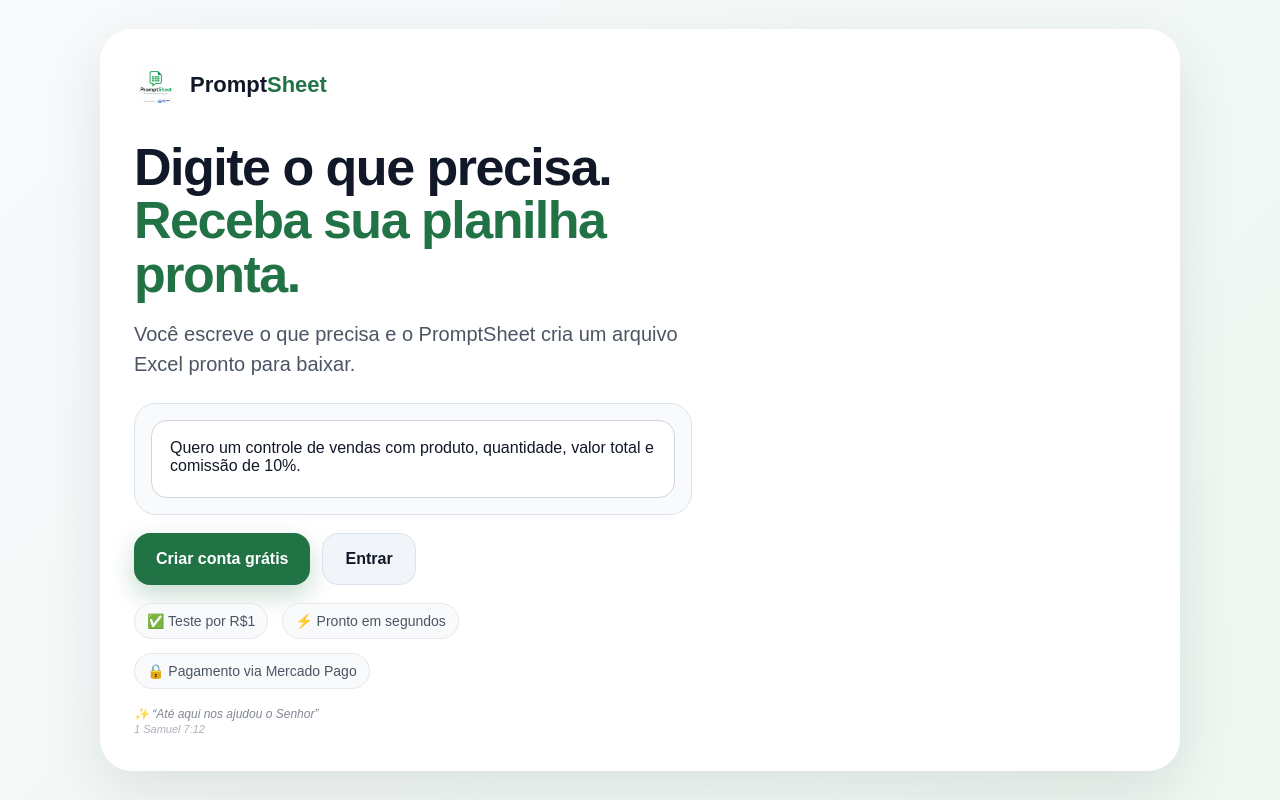
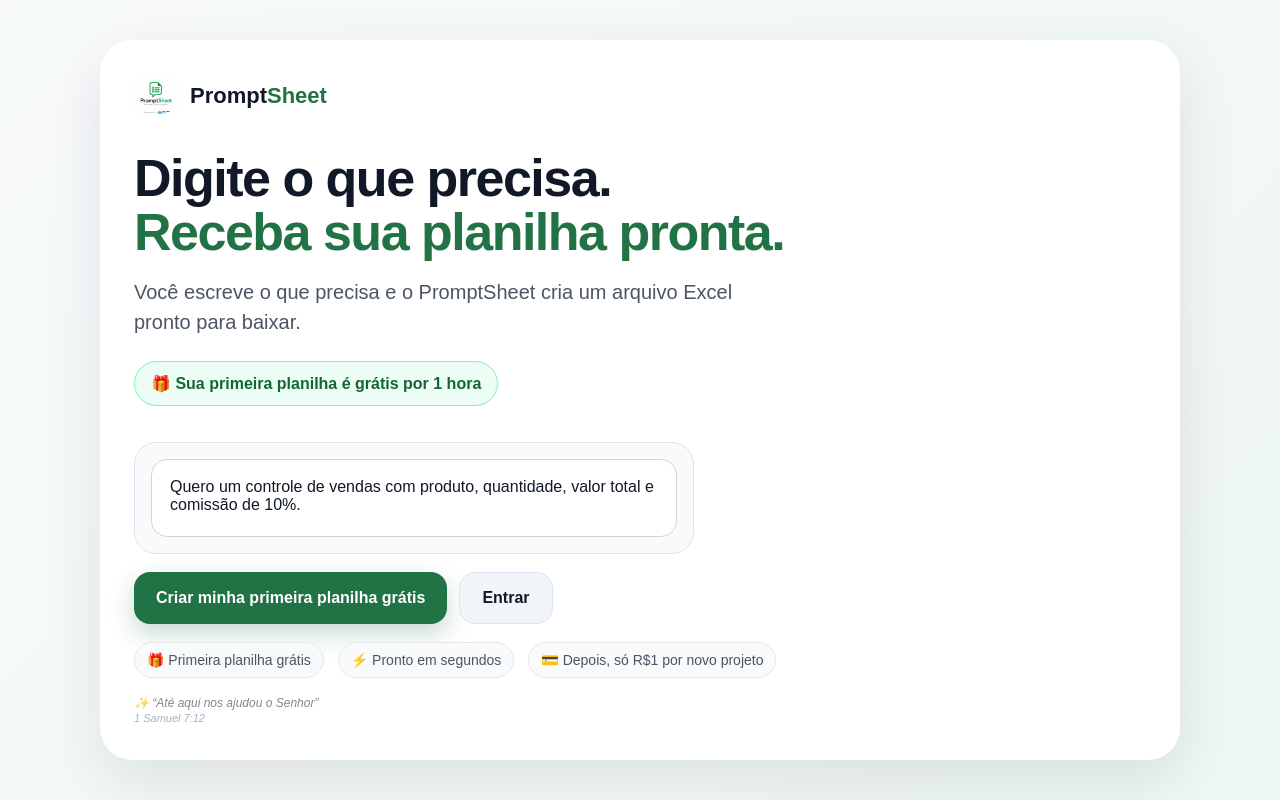
Before and after one commit to alessandronossa-lgtm/alessandronossa-lgtm, a Flask app: page / in a window 1280 px wide. Run offline with Flask 3, Linux system fonts and the light colour scheme; parts of the project's set-up code (start-up, migrations or seed data) failed here and were passed over.

Commit message:
Update index.html

```diff
--- a/templates/index.html
+++ b/templates/index.html
@@ -2,124 +2,11 @@
 <html lang="pt-br">
 <head>
   <meta charset="UTF-8" />
-  <title>PromptSheet | Sua planilha, a um texto de distância</title>
+  <title>PromptSheet | Sua primeira planilha grátis</title>
   <meta name="viewport" content="width=device-width, initial-scale=1.0" />
 
   <style>
     * { box-sizing: border-box; }
-
-
-
-.verse-inside {
-  margin-top: 18px;
-  display: inline-block;
-  font-size: 12px;
-  color: #6b7280;
-  opacity: 0.85;
-  font-style: italic;
-  text-align: left;
-}
-
-.verse-inside span {
-  display: block;
-  font-size: 11px;
-  margin-top: 2px;
-  color: #9ca3af;
-}
-
-
-
-
-.btn-full {
-  width: 100%;
-  justify-content: center;
-}
-
-.small {
-  padding: 12px 18px;
-  font-size: 14px;
-}
-
-
-.clean-preview {
-  background: transparent;
-  border: none;
-  padding: 0;
-}
-
-.mini-badge {
-  background: #217346;
-  color: white;
-  padding: 8px 14px;
-  border-radius: 999px;
-  font-size: 12px;
-  display: inline-block;
-  margin-bottom: 12px;
-}
-
-.mini-card {
-  background: #fff7ed;
-  border: 1px solid #fdba74;
-  border-radius: 14px;
-  padding: 12px;
-  font-size: 13px;
-}
-
-.mini-title {
-  font-weight: bold;
-  margin-bottom: 4px;
-}
-
-.mini-text {
-  color: #374151;
-}
-
-.mini-arrow {
-  text-align: center;
-  font-size: 18px;
-  margin: 8px 0;
-}
-
-.mini-sheet {
-  background: white;
-  border-radius: 12px;
-  padding: 8px;
-  box-shadow: 0 6px 16px rgba(0,0,0,0.08);
-}
-
-.mini-sheet table {
-  width: 100%;
-  border-collapse: collapse;
-  font-size: 12px;
-}
-
-.mini-sheet th {
-  background: #217346;
-  color: white;
-  padding: 6px;
-}
-
-.mini-sheet td {
-  border: 1px solid #eee;
-  padding: 6px;
-}
-
-.mini-price {
-  margin-top: 10px;
-  text-align: center;
-  font-weight: bold;
-  color: #217346;
-}
-
-
-
-
-
-
-
-
-
-
 
     body {
       margin: 0;
@@ -167,40 +54,33 @@
       object-fit: contain;
     }
 
-    .login {
-      color: #217346;
-      text-decoration: none;
-      font-weight: 800;
-      border: 1px solid #bbf7d0;
-      padding: 10px 16px;
-      border-radius: 999px;
-      background: #ecfdf5;
-    }
-
-    .content {
-      display: grid;
-      grid-template-columns: 1fr 420px;
-      gap: 34px;
-      align-items: center;
-    }
-
     h1 {
       font-size: 52px;
       line-height: 1.02;
       margin: 0 0 18px;
       letter-spacing: -1.5px;
+      max-width: 720px;
     }
 
-    h1 span {
-      color: #217346;
-    }
+    h1 span { color: #217346; }
 
     .subtitle {
       font-size: 20px;
       color: #4b5563;
       line-height: 1.5;
-      margin: 0 0 24px;
-      max-width: 560px;
+      margin: 0 0 14px;
+      max-width: 620px;
+    }
+
+    .free-alert {
+      display: inline-block;
+      background: #ecfdf5;
+      border: 1px solid #86efac;
+      color: #166534;
+      padding: 12px 16px;
+      border-radius: 999px;
+      font-weight: 900;
+      margin: 10px 0 20px;
     }
 
     .prompt-box {
@@ -208,7 +88,8 @@
       border: 1px solid #dbe4ee;
       border-radius: 22px;
       padding: 16px;
-      margin: 24px 0 16px;
+      margin: 16px 0;
+      max-width: 560px;
     }
 
     .fake-input {
@@ -369,12 +189,9 @@
           <img class="logo" src="/static/logo.png" alt="PromptSheet">
           <div>Prompt<span style="color:#217346;">Sheet</span></div>
         </div>
-
-
       </div>
 
-      <section class="content">
-        <div>
+      <section>
         <h1>
           Digite o que precisa.<br>
           <span>Receba sua planilha pronta.</span>
@@ -384,35 +201,37 @@
           Você escreve o que precisa e o PromptSheet cria um arquivo Excel pronto para baixar.
         </p>
 
+        <div class="free-alert">
+          🎁 Sua primeira planilha é grátis por 1 hora
+        </div>
+
         <div class="prompt-box">
           <div class="fake-input">
             Quero um controle de vendas com produto, quantidade, valor total e comissão de 10%.
           </div>
         </div>
 
+        <div class="cta-row">
+          <a class="btn btn-primary" href="/register">
+            Criar minha primeira planilha grátis
+          </a>
 
-
-<div class="cta-row">
-  <a class="btn btn-primary small" href="/register">Criar conta grátis</a>
-  <a class="btn btn-secondary small" href="/login">Entrar</a>
+          <a class="btn btn-secondary" href="/login">
+            Entrar
+          </a>
         </div>
 
-
-
         <div class="trust">
-  <span>✅ Teste por R$1</span>
+          <span>🎁 Primeira planilha grátis</span>
           <span>⚡ Pronto em segundos</span>
-  <span>🔒 Pagamento via Mercado Pago</span>
+          <span>💳 Depois, só R$1 por novo projeto</span>
         </div>
 
         <div class="verse-inside">
           ✨ “Até aqui nos ajudou o Senhor”
           <span>1 Samuel 7:12</span>
         </div>
-
-
-
-
+      </section>
 
     </main>
   </div>
```
Also changed, not shown: other parts of templates/index.html (+15 -76 lines). Lines whose indentation alone changed are shown as unchanged.
